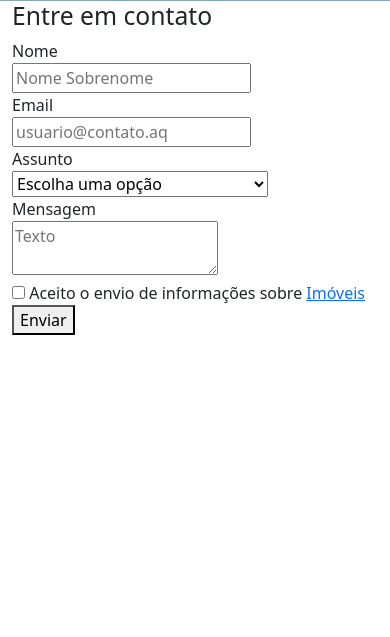
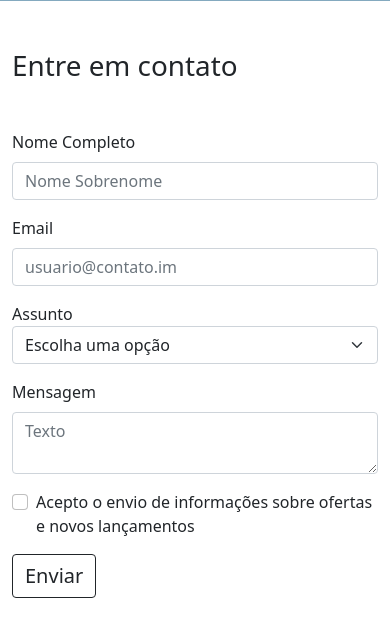
Before and after one commit to Koru-dev-grupo04/imobiliaria-koru, a Flask app: page /contato in a window 390 px wide. Shown: the part 111-748 px from the top of the page. Run offline with Flask 3, Linux system fonts and the light colour scheme.

Commit message:
Changes to be committed: 	new file:   imobiliaria-koru-2.json 	modified:   imobiliaria/main.py 	modified:   imobiliaria/templates/cadastro.html 	modified:   imobiliaria/templates/contato.html
-- Finalização do style da pagina de contatos
-- Integração do gspread para captação de leads

```diff
--- a/imobiliaria/main.py
+++ b/imobiliaria/main.py
@@ -3,6 +3,13 @@ from flask import Flask, render_template,request, redirect, url_for
 
 import gspread
 import diccionarios
+
+gc = gspread.service_account(filename='imobiliaria-koru-2.json')
+sp = gc.open('contato-imobiliaria')
+
+spContacts = sp.get_worksheet(0)
+
+app = Flask(__name__)
 
 # Inicialização do Flask
 app = Flask(__name__)
@@ -26,9 +33,13 @@ def aluguel():
     return render_template('index.html', outro=dic)
 
 # Site de contato
-@app.route('/contato')
+@app.route('/contato', methods=['POST','GET'])
 def contato():
-    return render_template('contato.html')
+    if request.method == 'POST':
+        spContacts.append_row([request.form['Nome'],request.form['Email'], request.form['Assunto'], request.form['Mensagem']])
+        return redirect('/')
+    else:
+        return render_template('contato.html')
 
 # Função para adicionar imóveis (Create)
 @app.route('/adicionar', methods= ['GET','POST'])
@@ -83,3 +94,5 @@ def imovel(id):
         imovel = diccionarios.mostrar_imovel(id)
         imovel['id'] = id
         return render_template('imovel.html', **imovel )
+
+app.run(debug=True)
--- a/imobiliaria/templates/contato.html
+++ b/imobiliaria/templates/contato.html
@@ -3,75 +3,44 @@
 {% block component %}
 
 <div class="d-flex justify-content-center">
-    <div class="container">
-        <h2>Entre em contato</h2>
-        <form id="card-cont" class="box" action="/" method='POST'>
-            <div class="column is-4 is-offset-4">
-              <div class="field">
-                <label class="label">Nome</label>
-                <div class="control">
-                  <input
-                    class="input"
-                    type="text"
-                    name="Nome"
-                    placeholder="Nome Sobrenome" />
-                </div>
+  <div class="container-md mb-3">
+    <h1 class="display-6 my-5">Entre em contato</h1>
+    <form method='POST'>
+
+      <div class="mb-3">
+        <label for="name" class="form-label">Nome Completo</label>
+        <input type="text" class="form-control" id="nome" name="Nome" placeholder="Nome Sobrenome">
       </div>
 
-              <div class="field">
-                <label class="label">Email</label>
-                <div class="control">
-                  <input
-                    class="input"
-                    type="email"
-                    name="Email"
-                    placeholder="usuario@contato.aq"
-                  />
-                </div>
+      <div class="mb-3">
+        <label for="email" class="form-label">Email</label>
+        <input type="email" class="form-control" id="email" name="Email" placeholder="usuario@contato.im">
       </div>
 
-              <div class="field">
+      <div class="mb-3">
         <label class="label">Assunto</label>
-                <div class="control">
-                  <div class="select">
-                    <select>
+          <select class="form-select" name="Assunto">
             <option>Escolha uma opção</option>
             <option>Mais informações sobre imóvel</option>
             <option>Administração de imóvel</option>
             <option>Outros</option>
           </select>
       </div>
-                </div>
+
+      <div class="mb-3">
+        <label for="mensagem" class="form-label">Mensagem</label>
+        <textarea type="text" class="form-control" name="Mensagem" rows="2" placeholder="Texto"></textarea>
       </div>
 
-              <div class="field">
-                <label class="label">Mensagem</label>
-                <div class="control">
-                  <textarea name="mensagem" class="textarea" placeholder="Texto"></textarea>
-                </div>
+      <div class="form-check mb-3">
+        <input class="form-check-input" type="checkbox" value="" id="infos">
+        <label class="form-check-label" for="infos">
+          Acepto o envio de informações sobre ofertas e novos lançamentos
+        </label>
       </div>
 
-              <div class="field">
-                <div class="control">
-                  <label class="checkbox">
-                    <input type="checkbox" />
-                    Aceito o envio de informações sobre
-                    <a href="#">Imóveis</a>
-                  </label>
-                </div>
-              </div>
-
-              <div class="field is-grouped">
-                <div class="control">
-                  <button type="submit" class="button is-medium">Enviar</button>
-                </div>
-              </div>
+      <input name="criar" type="submit" class="btn btn-outline-dark fs-5 me-2" value="Enviar">
   </div>
   </form>
 </div>
-</div>
-
-
-
-
 {% endblock %}
```
Also changed, not shown: imobiliaria-koru-2.json (added, +13 -0 lines), imobiliaria/templates/cadastro.html (+4 -4 lines). Lines whose indentation alone changed are shown as unchanged.
